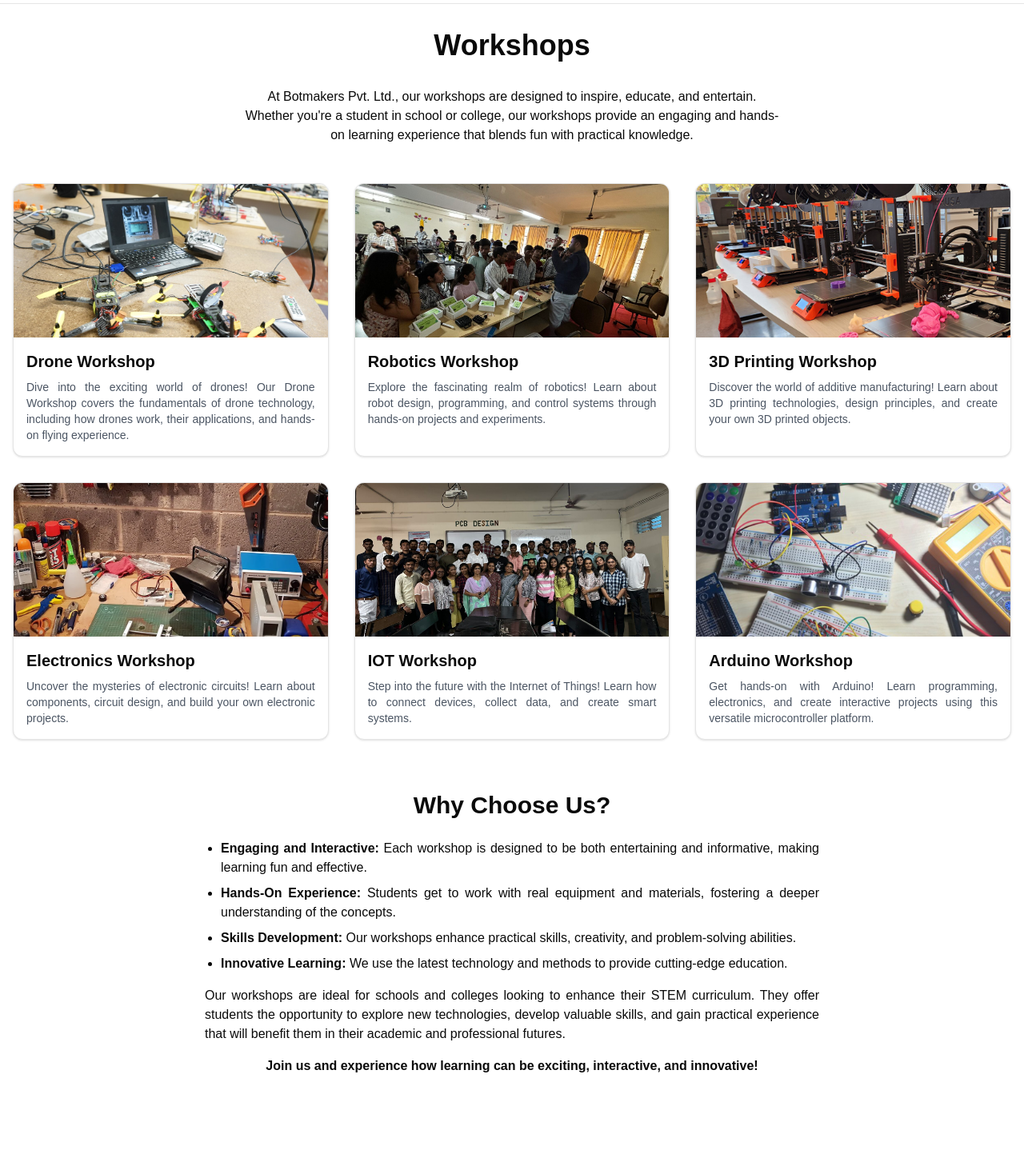
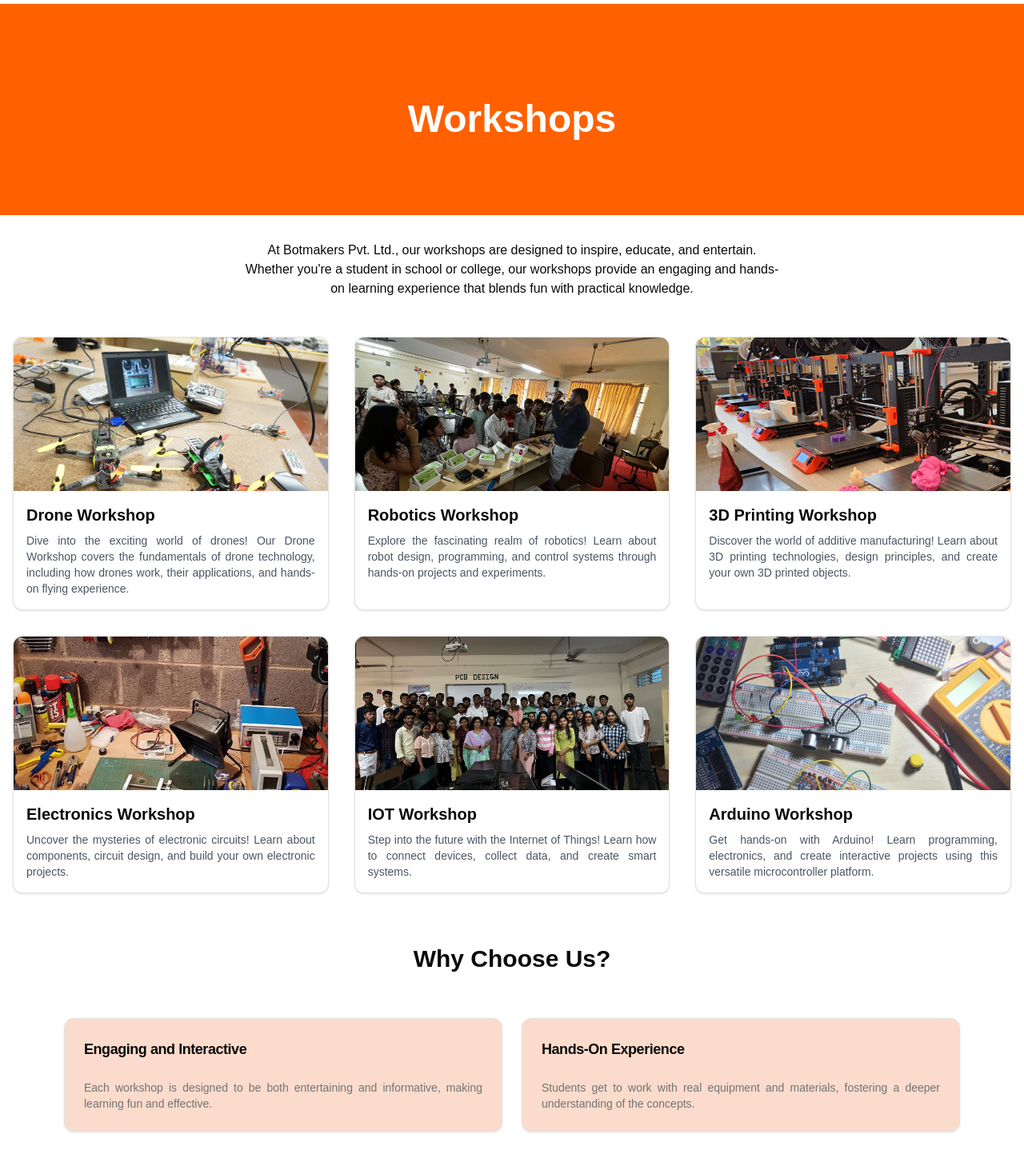
Before and after one commit to anujsb/botmakerstech, a Next.js app: page /innotech-academy in a window 1280 px wide. Shown: the part 60-1498 px from the top of the page at 80% size. Built offline with nearby package versions, Linux system fonts and the light colour scheme.

Commit message:
last 2 pages

```diff
--- a/src/app/innotech-academy/page.tsx
+++ b/src/app/innotech-academy/page.tsx
@@ -1,7 +1,14 @@
+"use client";
 import Footer from "@/components/Sections/Footer";
 import { Header2 } from "@/components/Sections/Header2";
 import { Card, CardContent, CardHeader, CardTitle } from "@/components/ui/card";
 import { Workshop } from "@/components/workshop";
+import { motion } from "framer-motion";
+
+interface WorkshopFeature {
+  title: string;
+  description: string;
+}
 
 const gradeLevels = [
   {
@@ -83,12 +90,61 @@ const page = () => {
       imageSrc: "/inno5.png",
     },
   ];
+  const features: WorkshopFeature[] = [
+    {
+      title: "Engaging and Interactive",
+      description:
+        "Each workshop is designed to be both entertaining and informative, making learning fun and effective.",
+    },
+    {
+      title: "Hands-On Experience",
+      description:
+        "Students get to work with real equipment and materials, fostering a deeper understanding of the concepts.",
+    },
+    {
+      title: "Skills Development",
+      description:
+        "Our workshops enhance practical skills, creativity, and problem-solving abilities.",
+    },
+    {
+      title: "Innovative Learning",
+      description:
+        "We use the latest technology and methods to provide cutting-edge education.",
+    },
+  ];
 
   return (
     <div className="text-justify">
       <Header2 />
+      <motion.header
+        className="bg-[#ff6101] text-white py-20 text-center relative overflow-hidden"
+        initial={{ opacity: 0 }}
+        animate={{ opacity: 1 }}
+        transition={{ duration: 1 }}
+      >
+        <motion.div
+          className="absolute inset-0 z-0"
+          initial={{ scale: 1.2, opacity: 0 }}
+          animate={{ scale: 1, opacity: 0.2 }}
+          transition={{ duration: 1.5 }}
+        >
+          {/* <Image
+            src="/logo-black.webp"
+            alt="Header background"
+            layout="fill"
+            objectFit="cover"
+          /> */}
+        </motion.div>
+        <motion.h1
+          className="text-5xl font-bold mb-4 relative z-10 mt-10"
+          initial={{ y: -50, opacity: 0 }}
+          animate={{ y: 0, opacity: 1 }}
+          transition={{ delay: 0.5, duration: 0.8 }}
+        >
+          Workshops{" "}
+        </motion.h1>
+      </motion.header>
       <div className="container mx-auto px-4 py-8">
-        <h1 className="text-4xl font-bold text-center mb-8">Workshops</h1>
         <p className="text-center mb-12 max-w-2xl mx-auto">
           At Botmakers Pvt. Ltd., our workshops are designed to inspire,
           educate, and entertain. Whether you're a student in school or college,
@@ -104,38 +160,38 @@ const page = () => {
           <h2 className="text-3xl font-bold text-center mb-6">
             Why Choose Us?
           </h2>
-          <div className="max-w-3xl mx-auto">
-            <ul className="list-disc pl-5 space-y-2">
-              <li>
-                <strong>Engaging and Interactive:</strong> Each workshop is
-                designed to be both entertaining and informative, making
-                learning fun and effective.
-              </li>
-              <li>
-                <strong>Hands-On Experience:</strong> Students get to work with
-                real equipment and materials, fostering a deeper understanding
-                of the concepts.
-              </li>
-              <li>
-                <strong>Skills Development:</strong> Our workshops enhance
-                practical skills, creativity, and problem-solving abilities.
-              </li>
-              <li>
-                <strong>Innovative Learning:</strong> We use the latest
-                technology and methods to provide cutting-edge education.
-              </li>
-            </ul>
-            <p className="mt-4">
-              Our workshops are ideal for schools and colleges looking to
-              enhance their STEM curriculum. They offer students the opportunity
-              to explore new technologies, develop valuable skills, and gain
-              practical experience that will benefit them in their academic and
-              professional futures.
-            </p>
-            <p className="mt-4 font-semibold text-center">
-              Join us and experience how learning can be exciting, interactive,
-              and innovative!
-            </p>
+          <div className="max-w-6xl mx-auto px-4 py-8">
+            <div className="grid grid-cols-1 md:grid-cols-2 gap-6 mb-8">
+              {features.map((feature, index) => (
+                <Card key={index} className="bg-accent">
+                  <CardHeader>
+                    <CardTitle className="text-lg font-semibold">
+                      {feature.title}
+                    </CardTitle>
+                  </CardHeader>
+                  <CardContent>
+                    <p className="text-sm text-muted-foreground">
+                      {feature.description}
+                    </p>
+                  </CardContent>
+                </Card>
+              ))}
+            </div>
+            <Card>
+              <CardContent className="prose dark:prose-invert max-w-none">
+                <p className="mt-4">
+                  Our workshops are ideal for schools and colleges looking to
+                  enhance their STEM curriculum. They offer students the
+                  opportunity to explore new technologies, develop valuable
+                  skills, and gain practical experience that will benefit them
+                  in their academic and professional futures.
+                </p>
+                <p className="mt-4 font-semibold text-center">
+                  Join us and experience how learning can be exciting,
+                  interactive, and innovative!
+                </p>
+              </CardContent>
+            </Card>
           </div>
         </div>
       </div>
--- a/src/app/insights/page.tsx
+++ b/src/app/insights/page.tsx
@@ -520,7 +520,7 @@ export default function InsightsPage() {
       {/* <Header /> */}
       <Header2 />
       <motion.header
-        className="bg-[#ff6101] text-white py-24 text-center relative overflow-hidden"
+        className="bg-primary text-white py-24 text-center relative overflow-hidden"
         initial={{ opacity: 0 }}
         animate={{ opacity: 1 }}
         transition={{ duration: 1 }}
@@ -531,12 +531,12 @@ export default function InsightsPage() {
           animate={{ scale: 1, opacity: 0.2 }}
           transition={{ duration: 1.5 }}
         >
-          <Image
+          {/* <Image
             src="/logo-black.webp"
             alt="Insights header background"
             layout="fill"
             objectFit="cover"
-          />
+          /> */}
         </motion.div>
         <motion.h1
           className="text-6xl font-bold mb-4 relative z-10"
--- a/src/app/robo-playzone/page.tsx
+++ b/src/app/robo-playzone/page.tsx
@@ -1,3 +1,4 @@
+"use client"
 import { Tabs, TabsContent, TabsList, TabsTrigger } from "@/components/ui/tabs";
 import {
   Card,
@@ -11,6 +12,8 @@ import { AspectRatio } from "@/components/ui/aspect-ratio";
 import Image from "next/image";
 import { Header2 } from "@/components/Sections/Header2";
 import Footer from "@/components/Sections/Footer";
+import { motion } from "framer-motion";
+
 
 const games = [
   {
@@ -54,10 +57,43 @@ const page = () => {
   return (
     <div>
       <Header2 />
+      <motion.header
+        className="bg-[#ff6101] text-white py-20 text-center relative overflow-hidden"
+        initial={{ opacity: 0 }}
+        animate={{ opacity: 1 }}
+        transition={{ duration: 1 }}
+      >
+        <motion.div
+          className="absolute inset-0 z-0"
+          initial={{ scale: 1.2, opacity: 0 }}
+          animate={{ scale: 1, opacity: 0.2 }}
+          transition={{ duration: 1.5 }}
+        >
+          {/* <Image
+            src="/logo-black.webp"
+            alt="Header background"
+            layout="fill"
+            objectFit="cover"
+          /> */}
+        </motion.div>
+        <motion.h1
+          className="text-5xl font-bold mb-4 relative z-10 mt-10"
+          initial={{ y: -50, opacity: 0 }}
+          animate={{ y: 0, opacity: 1 }}
+          transition={{ delay: 0.5, duration: 0.8 }}
+        >
+        Robo Playzone
+        </motion.h1>
+        <motion.p
+          className="text-2xl relative z-10"
+          initial={{ y: 50, opacity: 0 }}
+          animate={{ y: 0, opacity: 1 }}
+          transition={{ delay: 0.7, duration: 0.8 }}
+        >
+          Transforming Ideas into Technological Realities
+        </motion.p>
+      </motion.header>
       <div className="container mx-auto px-4 py-8 text-justify">
-        <h1 className="text-4xl font-bold mb-6  text-center">
-        Robo Playzone
-        </h1>
         <Card className="mb-8 text-justify">
           <CardHeader>
             <CardTitle className="text-2xl">
--- a/src/app/services/page.tsx
+++ b/src/app/services/page.tsx
@@ -127,12 +127,12 @@ export default function ServicesPage() {
           animate={{ scale: 1, opacity: 0.2 }}
           transition={{ duration: 1.5 }}
         >
-          <Image
+          {/* <Image
             src="/logo-black.webp"
             alt="Header background"
             layout="fill"
             objectFit="cover"
-          />
+          /> */}
         </motion.div>
         <motion.h1
           className="text-5xl font-bold mb-4 relative z-10 mt-10"
```
Also changed, not shown: src/app/about/page.tsx (+26 -15 lines).
